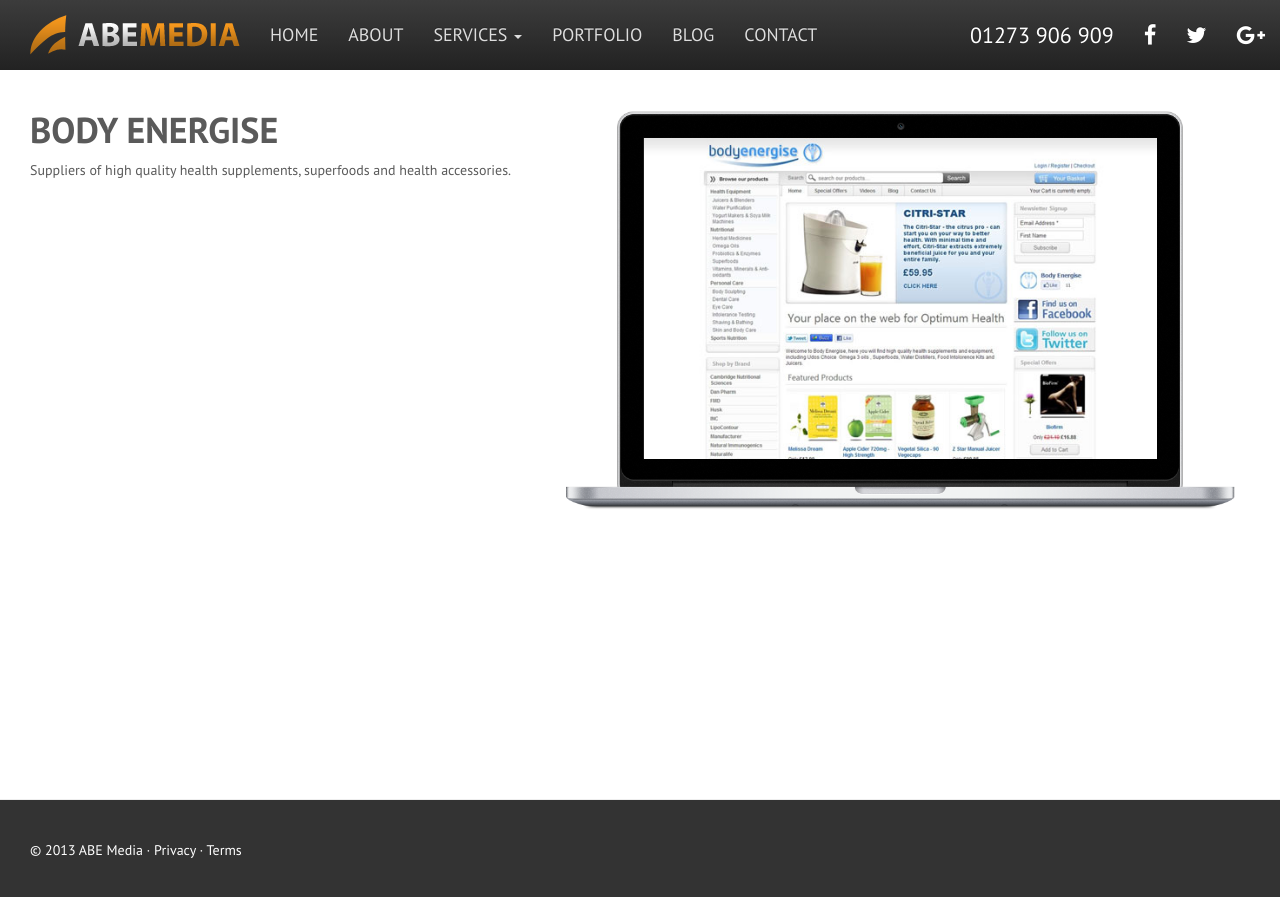
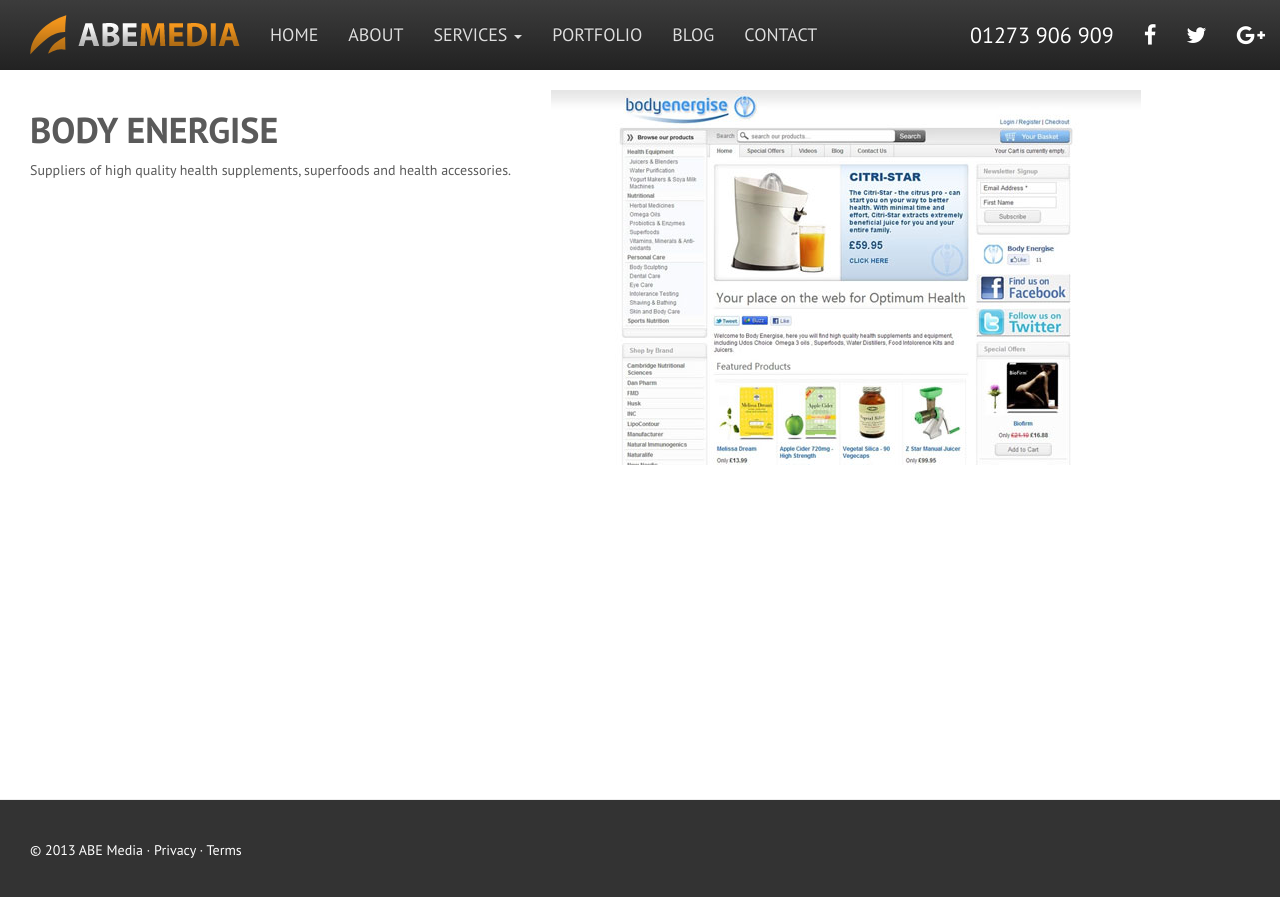
Before and after one commit to abemedia/abemedia.github.io, a Jekyll site: the page built from _posts/2011-01-22-body-energise.md, in a window 1280 px wide. Shown: the top 897 px of the page. Built offline with Jekyll 4.4.1, drawn with Linux system fonts in a browser that asks for light colours; nearby versions of some CDN libraries.

Commit message:
Update portfolio.html

```diff
--- a/_layouts/portfolio.html
+++ b/_layouts/portfolio.html
@@ -5,7 +5,6 @@
     params:
         title: Services Provided
 ---
-<link href="{{ site.url }}/css/device-mockups.css" rel="stylesheet">
       <div class="row">
         <div class="col-sm-5">
           <h1>{{ page.title }}</h1>
```
